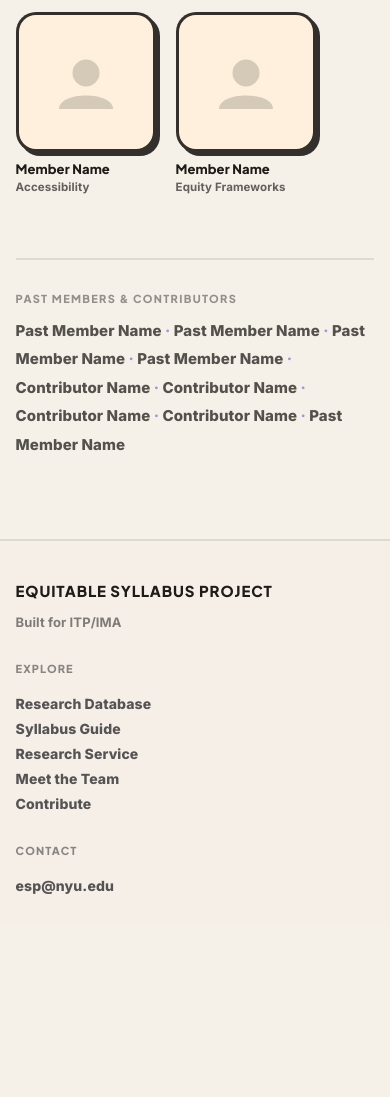
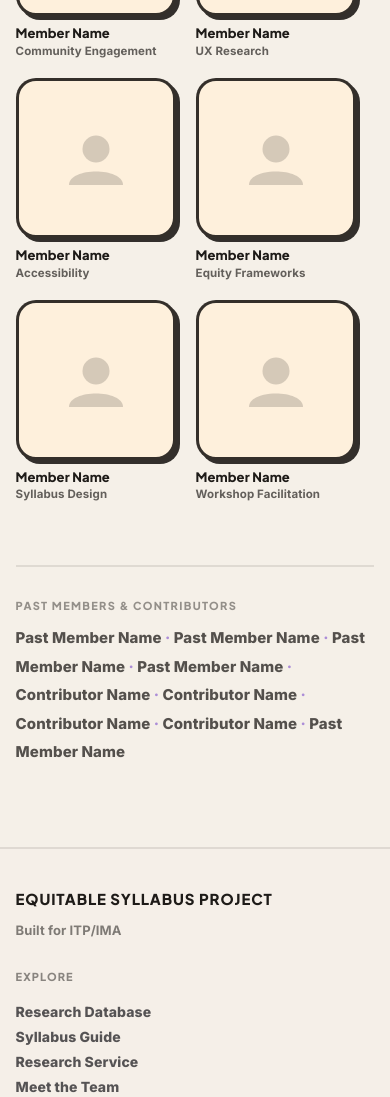
Before and after one commit to yafira/esp, a Next.js app: page /team in a window 390 px wide. Shown: the part 1035-2132 px from the top of the page. Before the commit the page ends 1961 px from the top, so only its background shows below. Built offline with nearby package versions, Linux system fonts and the light colour scheme.

Commit message:
feat: team page with avatar cards, hover bios, and past members list

```diff
--- a/src/app/globals.css
+++ b/src/app/globals.css
@@ -499,7 +499,7 @@ h6,
 }
 
 .cta3-primary {
-  background: #6aab8e;
+  background: #9898e0;
   color: #fff;
 }
 .cta3-ghost {
@@ -560,7 +560,7 @@ h6,
 .card3 {
   border-radius: 22px;
   border: 3px solid rgba(23, 22, 26, 0.9);
-  background: rgba(255, 255, 255, 0.9);
+  background: #fdf8f2;
   padding: 18px 16px 16px;
   text-decoration: none;
   box-shadow: 4px 4px 0 rgba(23, 22, 26, 0.9);
@@ -623,11 +623,11 @@ h6,
   border-color: rgba(23, 22, 26, 0.85);
 }
 .pill3-database {
-  background: var(--pink);
+  background: #b8b8f0;
   border-color: rgba(23, 22, 26, 0.85);
 }
 .pill3-service {
-  background: var(--blue);
+  background: #f5e6a0;
   border-color: rgba(23, 22, 26, 0.85);
 }
 
@@ -1723,9 +1723,9 @@ h6,
 }
 
 .doodle--star-img {
-  width: 80px;
-  top: 28px;
-  left: 28px;
+  width: 72px;
+  top: 120px;
+  left: 48px;
   transform: rotate(-6deg);
   animation: doodle-float 5.5s ease-in-out infinite 0.5s;
 }
@@ -1782,14 +1782,14 @@ h6,
   display: flex;
   flex-direction: column;
   gap: 10px;
-  width: 180px;
+  width: 220px;
 }
 
 /* AVATAR + HOVER OVERLAY */
 .team-avatar {
   position: relative;
-  width: 180px;
-  height: 180px;
+  width: 220px;
+  height: 220px;
   border-radius: 20px;
   border: 3px solid rgba(30, 27, 24, 0.9);
   box-shadow: 4px 4px 0 rgba(30, 27, 24, 0.9);
@@ -1892,10 +1892,10 @@ h6,
 
 @media (max-width: 600px) {
   .team-card {
-    width: 140px;
+    width: 160px;
   }
   .team-avatar {
-    width: 140px;
-    height: 140px;
-  }
-}
+    width: 160px;
+    height: 160px;
+  }
+}
--- a/src/app/team/page.js
+++ b/src/app/team/page.js
@@ -49,6 +49,16 @@ const TEAM = [
   {
     name: "Member Name",
     role: "Equity Frameworks",
+    bio: "Lorem ipsum dolor sit amet, consectetur adipiscing elit. Sed do eiusmod tempor incididunt ut labore et dolore magna aliqua. Ut enim ad minim veniam.",
+  },
+  {
+    name: "Member Name",
+    role: "Syllabus Design",
+    bio: "Lorem ipsum dolor sit amet, consectetur adipiscing elit. Sed do eiusmod tempor incididunt ut labore et dolore magna aliqua. Ut enim ad minim veniam.",
+  },
+  {
+    name: "Member Name",
+    role: "Workshop Facilitation",
     bio: "Lorem ipsum dolor sit amet, consectetur adipiscing elit. Sed do eiusmod tempor incididunt ut labore et dolore magna aliqua. Ut enim ad minim veniam.",
   },
 ];
```
